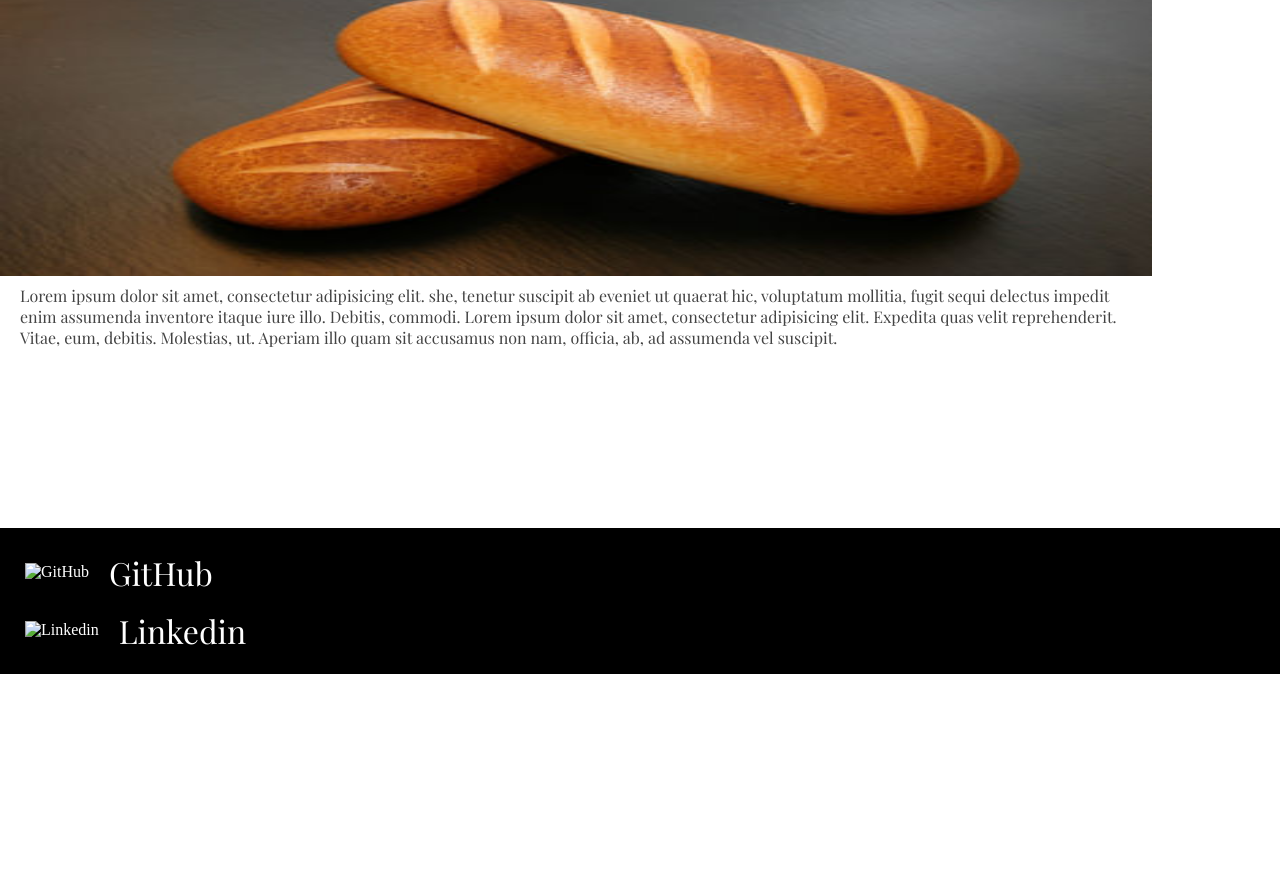
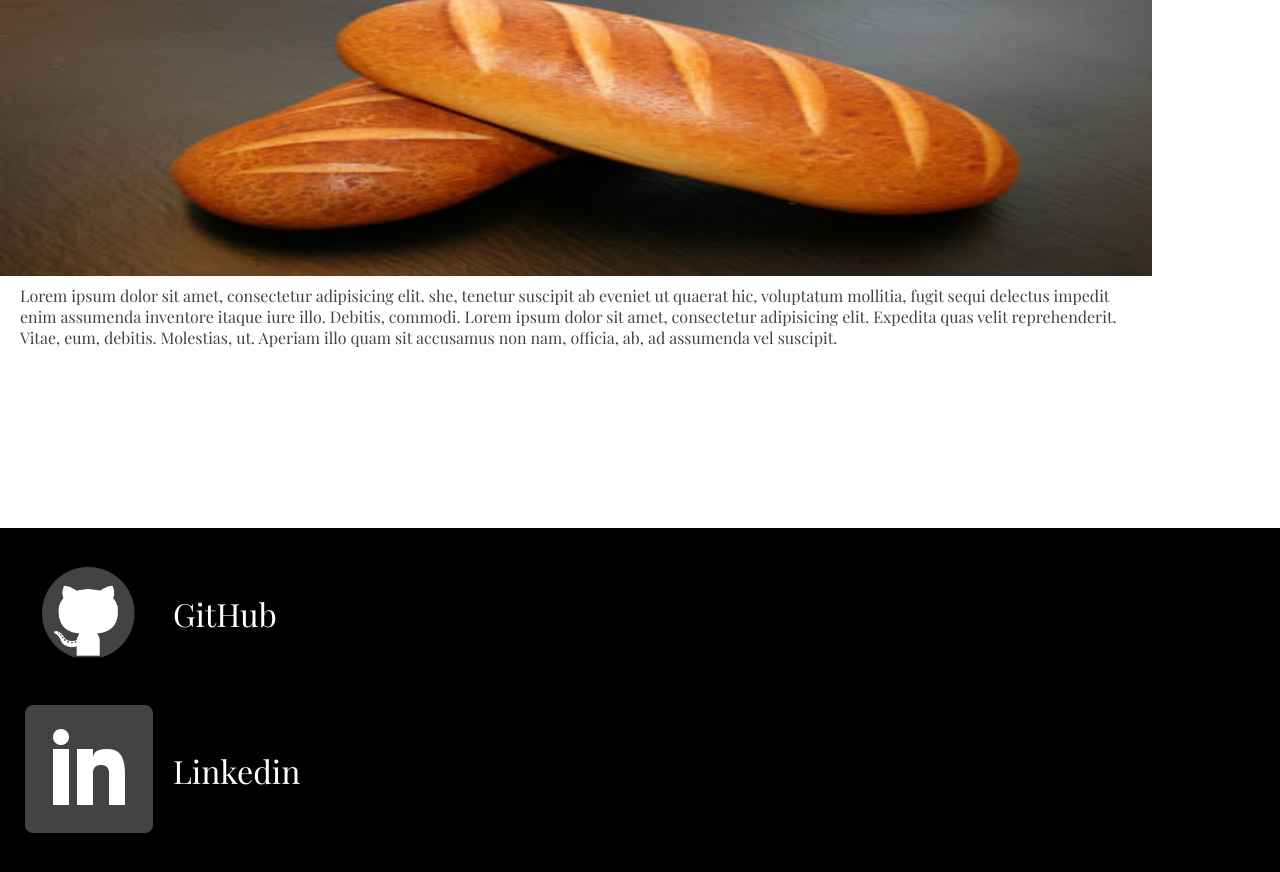
Before and after one commit to hubvitor/projeto-cafe, a plain HTML site: page index.html in a window 1280 px wide. Shown: the part 2187-3059 px from the top of the page. Before the commit the page ends 2861 px from the top, so only its background shows below. Drawn offline with Linux system fonts and the light colour scheme; files whose address does not match are found by name.

Commit message:
correção do footer index.html

```diff
--- a/index.html
+++ b/index.html
@@ -63,10 +63,10 @@
 
   <footer>
     <div class="links-redes">
-      <a href="https://github.com/hubvitor/projeto-cafe" target="_blank"><img src="github.png" alt="GitHub"></a><p>GitHub</p>
+      <a href="https://github.com/hubvitor/projeto-cafe" target="_blank"><img src="imagens/github.png" alt="GitHub"></a><p>GitHub</p>
     </div>
     <div class="links-redes">
-    <a href="https://www.linkedin.com/in/vitor-gabriel-21b920276" target="_blank"><img src="linkedin.png" alt="Linkedin"></a><p>Linkedin</p>
+    <a href="https://www.linkedin.com/in/vitor-gabriel-21b920276" target="_blank"><img src="imagens/linkedin.png" alt="Linkedin"></a><p>Linkedin</p>
   </footer>
 </body>
 </html>
```
